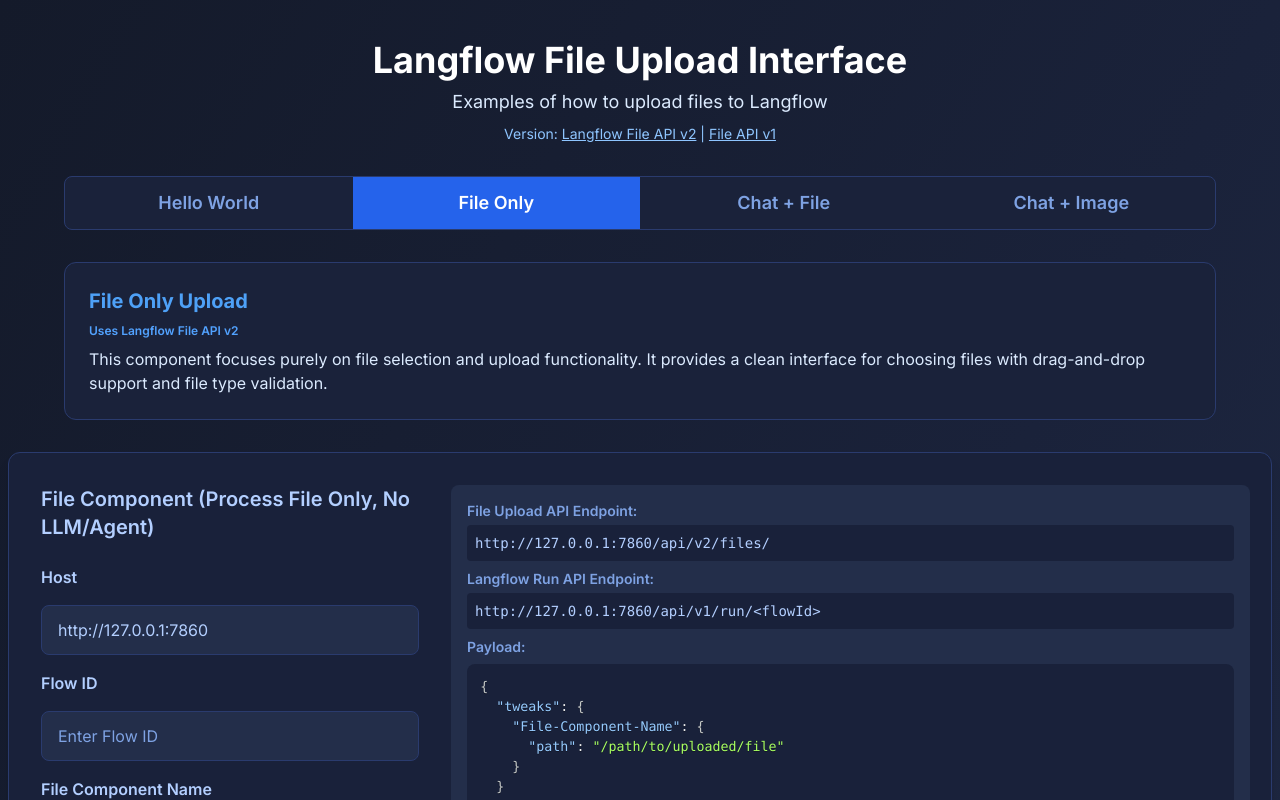
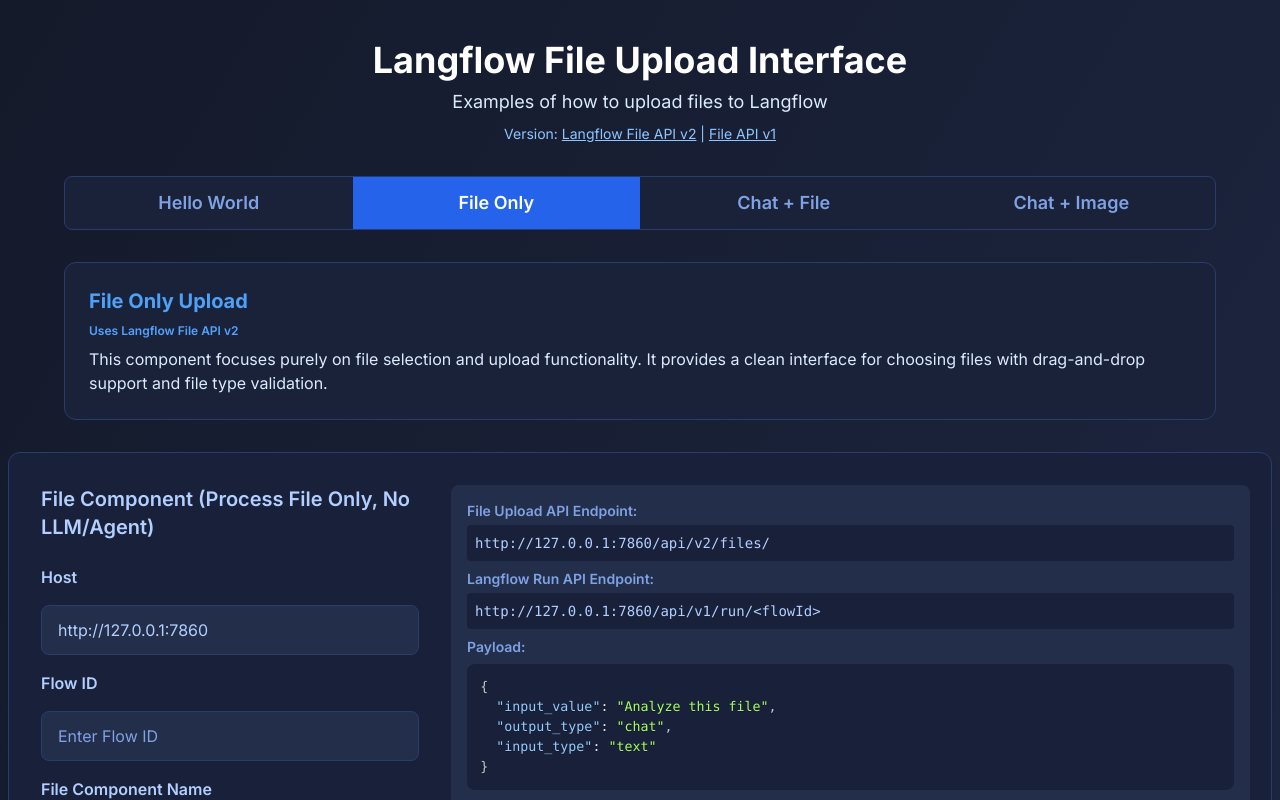
Before and after one commit to SonicDMG/langflow-file-upload-examples, a Next.js app: page / in a window 1280 px wide. Shown: the top 800 px of the page. Built offline with nearby package versions, Linux system fonts and the light colour scheme.

Commit message:
Payload example now matches code payloads, updated to use the correct value of 'text' for input_type for the file only example

```diff
--- a/src/app/components/ChatFileCard.js
+++ b/src/app/components/ChatFileCard.js
@@ -71,12 +71,14 @@
   const uploadedFilePath = uploadResponse?.langflowFileUploadResponse?.path || "/path/to/uploaded/file";
 
   const payloadPreview = JSON.stringify({
-    tweaks: {
-      [fileComponentName || 'File-Component-Name']: {
+    input_value: input_value || '<text>',
+    output_type: 'chat',
+    input_type: 'chat',
+    tweaks: fileComponentName ? {
+      [fileComponentName]: {
         path: uploadedFilePath
       }
-    },
-    input_value: input_value || '<text>'
+    } : undefined
   }, null, 2);
 
   const fileName = file ? file.name : 'yourfile.txt';
--- a/src/app/components/ChatImageCard.js
+++ b/src/app/components/ChatImageCard.js
@@ -71,12 +71,14 @@
   const uploadedFilePath = imageResponse?.file_path || imageResponse?.langflowFileUploadResponse?.file_path || imageResponse?.path || imageResponse?.langflowFileUploadResponse?.path || "/path/to/uploaded/image";
 
   const payloadPreview = JSON.stringify({
-    tweaks: {
-      [fileComponentName || 'File-Component-Name']: {
-        path: uploadedFilePath
+    input_value: input_value || '<text>',
+    output_type: 'chat',
+    input_type: 'chat',
+    tweaks: fileComponentName ? {
+      [fileComponentName]: {
+        files: uploadedFilePath ? [uploadedFilePath] : []
       }
-    },
-    textInput: input_value || '<text>'
+    } : undefined
   }, null, 2);
 
   const fileName = imageFile ? imageFile.name : 'yourimage.png';
--- a/src/app/components/FileUploadCard.js
+++ b/src/app/components/FileUploadCard.js
@@ -70,11 +70,14 @@
   const uploadedFilePath = fileOnlyResponse?.path || fileOnlyResponse?.langflowFileUploadResponse?.path || "/path/to/uploaded/file";
 
   const payloadPreview = JSON.stringify({
-    tweaks: {
-      [fileComponentName || 'File-Component-Name']: {
+    input_value: 'Analyze this file',
+    output_type: 'chat',
+    input_type: 'text',
+    tweaks: fileComponentName ? {
+      [fileComponentName]: {
         path: uploadedFilePath
       }
-    }
+    } : undefined
   }, null, 2);
 
   const fileName = fileOnly ? fileOnly.name : 'yourfile.txt';
@@ -134,7 +137,7 @@
 const payload = {
   input_value: "Analyze this file",
   output_type: "chat",
-  input_type: "chat",
+  input_type: "text",
   tweaks: {
     '${fileComponentName || 'File-Component-Name'}': {
       path: uploadedPath
@@ -180,7 +183,7 @@
 run_payload = {
     "input_value": "Analyze this file",
     "output_type": "chat",
-    "input_type": "chat",
+    "input_type": "text",
     "tweaks": {
         "${fileComponentName || 'File-Component-Name'}": {
             "path": uploaded_path
@@ -232,7 +235,7 @@
   -d '{
     "input_value": "Analyze this file",
     "output_type": "chat",
-    "input_type": "chat",
+    "input_type": "text",
     "tweaks": {
       "${fileComponentName || 'File-Component-Name'}": {
         "path": "'"$uploaded_path"'"
--- a/src/app/components/HelloWorldCard.js
+++ b/src/app/components/HelloWorldCard.js
@@ -48,7 +48,12 @@
 
   const safeHost = host || "http://127.0.0.1:7860";
   const langflowRunEndpoint = flowId ? `${safeHost.replace(/\/$/, "")}/api/v1/run/${flowId}` : `${safeHost.replace(/\/$/, "")}/api/v1/run/<flowId>`;
-  const payloadPreview = JSON.stringify({ input_value: input_value || '<text>' }, null, 2);
+  const payloadPreview = JSON.stringify({
+    input_value: input_value || '<text>',
+    output_type: 'chat',
+    input_type: 'chat',
+    ...(sessionId ? { session_id: sessionId } : {})
+  }, null, 2);
 
   const sessionIdForExample = sessionId || "user_1";
   const nodeCode = `// Node 18+ example using global fetch\nconst payload = {\n    input_value: \"${input_value || '<text>'}\",\n    output_type: \"chat\",\n    input_type: \"chat\"${sessionId ? `,\n    // Optional: Use session tracking if needed\n    session_id: \"${sessionId}\"` : ''}\n};\n\nconst options = {\n    method: 'POST',\n    headers: {\n        'Content-Type': 'application/json'${langflowApiKey ? ",\n        'x-api-key': '" + langflowApiKey + "'" : ""}\n    },\n    body: JSON.stringify(payload)\n};\n\nfetch('${langflowRunEndpoint}', options)\n    .then(response => response.json())\n    .then(data => {\n        // Print only the message\n        const msg = data?.outputs?.[0]?.outputs?.[0]?.results?.message?.data?.text;\n        if (msg) {\n            console.log(msg);\n        } else {\n            console.error('No message found in response:', data);\n        }\n    })\n    .catch(err => console.error(err));\n`;
```
